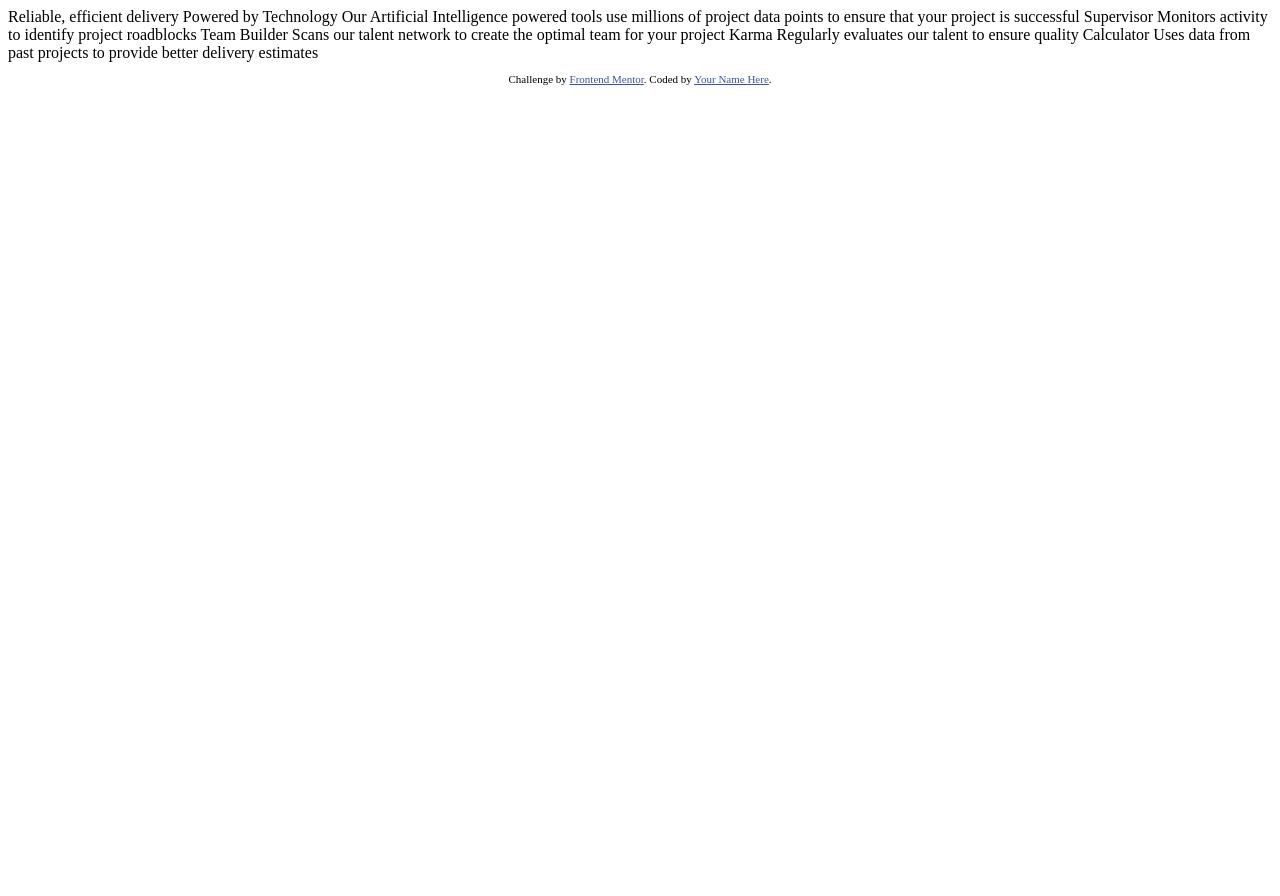
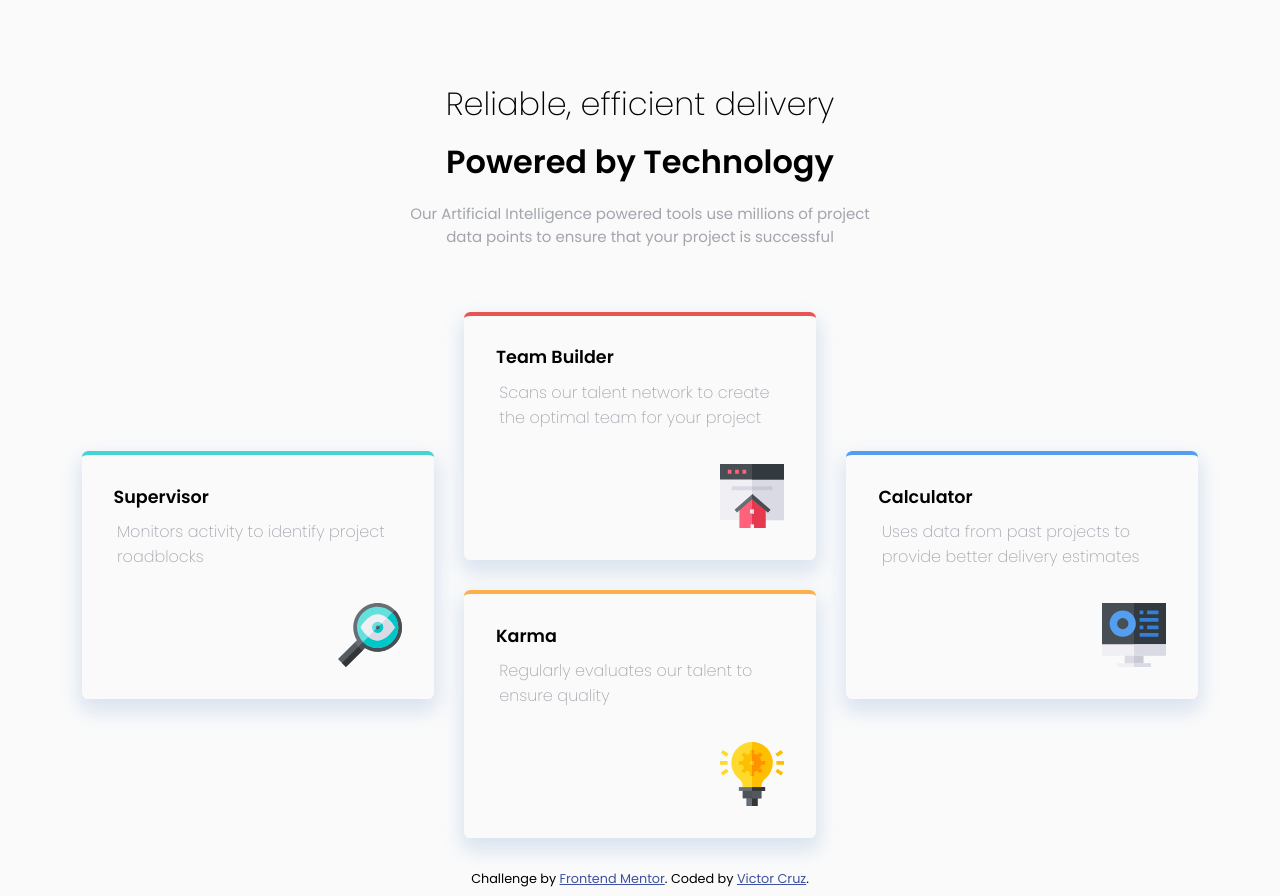
Before and after one commit to ikreuz/four-card-feature-section-challenge, a plain HTML site: page index.html in a window 1280 px wide. Before the commit the page ends 800 px from the top, so only its background shows below. Drawn offline with Linux system fonts and the light colour scheme.

Commit message:
completed

```diff
--- a/index.html
+++ b/index.html
@@ -6,48 +6,86 @@
     <meta name="viewport" content="width=device-width, initial-scale=1.0">
     <!-- displays site properly based on user's device -->
 
-    <link rel="icon" type="image/png" sizes="32x32" href="./images/favicon-32x32.png">
+    <link rel="icon" type="image/png" sizes="32x32" href="./src/images/favicon-32x32.png">
+    <link rel="stylesheet" href="./src/css/style.css">
 
     <title>Frontend Mentor | Four card feature section</title>
 
-    <!-- Feel free to remove these styles or customise in your own stylesheet 👍 -->
-    <style>
-        .attribution {
-            font-size: 11px;
-            text-align: center;
-        }
 
-        .attribution a {
-            color: hsl(228, 45%, 44%);
-        }
-    </style>
 </head>
 
 <body>
+    <main class="container">
 
+        <section class="title-1">
             Reliable, efficient delivery
+        </section>
+
+        <section class="title-2">
             Powered by Technology
+        </section>
 
+        <section class="subtitle">
+            <article class="paragraph">
                 Our Artificial Intelligence powered tools use millions of project data points
                 to ensure that your project is successful
+            </article>
+        </section>
 
+        <section class="data">
+            <article class="card supervisor transition">
+                <h3 class="card-title">
                     Supervisor
+                </h3>
+                <p class="card-text">
                     Monitors activity to identify project roadblocks
+                </p>
+                <img src="./src/images/icon-supervisor.svg" alt="Icon Supervisor">
+            </article>
 
+
+
+            <article class="card team-builder transition">
+                <h3 class="card-title">
                     Team Builder
+                </h3>
+                <p class="card-text">
                     Scans our talent network to create the optimal team for your project
+                </p>
+                <img src="./src/images/icon-team-builder.svg" alt="Icon Team Builder">
+            </article>
 
+
+
+            <article class="card karma transition">
+                <h3 class="card-title">
                     Karma
+                </h3>
+                <p class="card-text">
                     Regularly evaluates our talent to ensure quality
+                </p>
+                <img src="./src/images/icon-karma.svg" alt="Icon Karma">
+            </article>
 
+
+
+            <article class="card calculator transition">
+                <h3 class="card-title">
                     Calculator
+                </h3>
+                <p class="card-text">
                     Uses data from past projects to provide better delivery estimates
+                </p>
+                <img src="./src/images/icon-calculator.svg" alt="Icon Calculator">
+            </article>
+        </section>
 
+    </main>
 
     <footer>
         <p class="attribution">
             Challenge by <a href="https://www.frontendmentor.io?ref=challenge" target="_blank">Frontend Mentor</a>.
-            Coded by <a href="#">Your Name Here</a>.
+            Coded by <a href="https://github.com/ikreuz/">Victor Cruz</a>.
         </p>
     </footer>
 </body>
--- a/src/css/style.css
+++ b/src/css/style.css
@@ -0,0 +1,249 @@
+@import url('https://fonts.googleapis.com/css2?family=Poppins:wght@200;400;600&display=swap');
+
+:root {
+    --border-card: .4rem;
+    --border-button: 1.6rem;
+
+    /** widths */
+    --break-mobile: 375px;
+
+    --card-height: 15.5rem;
+    --card-width: 22rem;
+
+
+    /** colors primary */
+    --color-primary-red: hsl(0, 78%, 62%);
+    --color-primary-cyan: hsl(180, 62%, 55%);
+    --color-primary-orange: hsl(34, 97%, 64%);
+    --color-primary-blue: hsl(212, 86%, 64%);
+
+    /** colors neutral */
+    --color-very-dark-blue: hsl(234, 12%, 34%);
+    --color-grayish-blue: hsl(229, 6%, 66%);
+    --color-very-light-gray: hsl(0, 0%, 98%);
+
+    /** colors footer */
+    --color-attribution: hsl(228, 45%, 44%);
+
+    --font-size: 15px;
+    --font-size-attribution: .8rem;
+    --font-base: 'Poppins', sans-serif;
+    --font-weight-200: 200;
+    --font-weight-400: 400;
+    --font-weight-600: 600;
+
+    --max-desktop-width: 1156px;
+}
+
+* {
+    margin: 0;
+    padding: 0;
+    box-sizing: border-box;
+}
+
+body {
+    font-family: var(--font-base);
+    font-size: var(--font-size);
+    background-color: var(--color-very-light-gray);
+}
+
+.container {
+    display: flex;
+    flex-direction: column;
+    justify-content: center;
+    margin: 0 auto;
+    max-width: var(--break-mobile);
+    padding: 0;
+}
+
+.title-1,
+.title-2 {
+    margin: 0 auto;
+    text-align: center;
+    font-size: x-large;
+}
+
+.title-1 {
+    padding: 5rem 0 0;
+    font-weight: var(--font-weight-200);
+}
+
+.title-2 {
+    padding: 0 .2rem;
+    font-weight: var(--font-weight-600);
+}
+
+.subtitle {
+    margin: 0 auto;
+    padding: 1rem 1.7rem 4rem;
+}
+
+.subtitle .paragraph {
+    color: var(--color-grayish-blue);
+    text-align: center;
+}
+
+.data {
+    display: grid;
+
+    grid-template-columns: repeat(1, 1fr);
+    grid-template-rows: repeat(4, 1fr);
+    max-width: var(--max-desktop-width);
+    margin: 0 auto;
+    gap: 1.9rem;
+}
+
+.card {
+    border-radius: var(--border-card);
+    display: flex;
+    height: var(--card-height);
+    flex-direction: column;
+    padding-left: 2rem;
+    padding-right: 2rem;
+    padding-top: 1.2rem;
+    padding-bottom: 1.2rem;
+    position: relative;
+    width: var(--card-width);
+}
+
+
+.card .card-title {
+    padding: .6rem 0;
+}
+
+.card .card-text {
+    color: var(--color-grayish-blue);
+    font-size: medium;
+    font-weight: var(--font-weight-200);
+    padding: 0 .21rem;
+}
+
+.card img {
+    bottom: 0;
+    padding-bottom: 2rem;
+    padding-right: 2rem;
+    position: absolute;
+    right: 0;
+}
+
+.transition {
+    animation-duration: 100ms;
+    box-shadow: 0px 9px 20px 5px hsl(212deg 86% 64% / 13%), 1px 10px 20px 0px rgb(18 17 36 / 5%);
+    transition: box-shadow .15s cubic-bezier(.25, .1, .25, .1), 0.3s ease-in;
+}
+
+/** cards */
+.supervisor {
+    grid-column: 1/2;
+    grid-row: 1/2;
+    align-self: center;
+    overflow: hidden;
+    border-top: .3rem solid var(--color-primary-cyan);
+}
+
+
+.team-builder {
+    grid-column: 1/2;
+    grid-row: 2/3;
+    align-self: center;
+    overflow: hidden;
+    border-top: .3rem solid var(--color-primary-red);
+}
+
+.karma {
+    grid-column: 1/2;
+    grid-row: 3/4;
+    align-self: center;
+    overflow: hidden;
+    border-top: .3rem solid var(--color-primary-orange);
+}
+
+.calculator {
+    grid-column: 1/2;
+    grid-row: 4/5;
+    align-self: center;
+    align-self: center;
+    overflow: hidden;
+    border-top: .3rem solid var(--color-primary-blue);
+}
+
+footer .attribution {
+    padding-top: 2rem;
+    padding-bottom: .5rem;
+    color: var(--color-text-paragraph);
+}
+
+footer .attribution {
+    font-size: .8rem;
+    text-align: center;
+}
+
+footer .attribution a {
+    color: var(--color-attribution);
+}
+
+
+@media only screen and (min-width: 1156px) {
+    .container {
+        max-width: var(--max-desktop-width);
+    }
+
+    .title-1,
+    .title-2 {
+        margin: 0 auto;
+        text-align: center;
+        font-size: xx-large;
+    }
+
+    .title-1 {
+        padding: 5rem .2rem .6rem;
+        font-weight: var(--font-weight-200);
+    }
+
+    .title-2 {
+        padding: 0 .2rem;
+        font-weight: var(--font-weight-600);
+    }
+
+    .subtitle {
+        margin: 0 auto;
+        padding: 1rem 21rem 4rem;
+    }
+
+    .subtitle .paragraph {
+        color: var(--color-grayish-blue);
+        text-align: center;
+    }
+
+    .data {
+        grid-template-columns: repeat(3, 1fr);
+        grid-template-rows: repeat(2, 1fr);
+
+    }
+
+    /** cards */
+    .supervisor {
+        grid-column: 1/2;
+        grid-row: 1/3;
+
+    }
+
+
+    .team-builder {
+        grid-column: 2/3;
+        grid-row: 1/2;
+
+    }
+
+    .karma {
+        grid-column: 2/3;
+        grid-row: 2/3;
+
+    }
+
+    .calculator {
+        grid-column: 3/4;
+        grid-row: 1/3;
+    }
+
+}
```
Also changed, not shown: design/desktop.png (added), design/mobile.png (added), 1 other file. Lines whose indentation alone changed are shown as unchanged.
